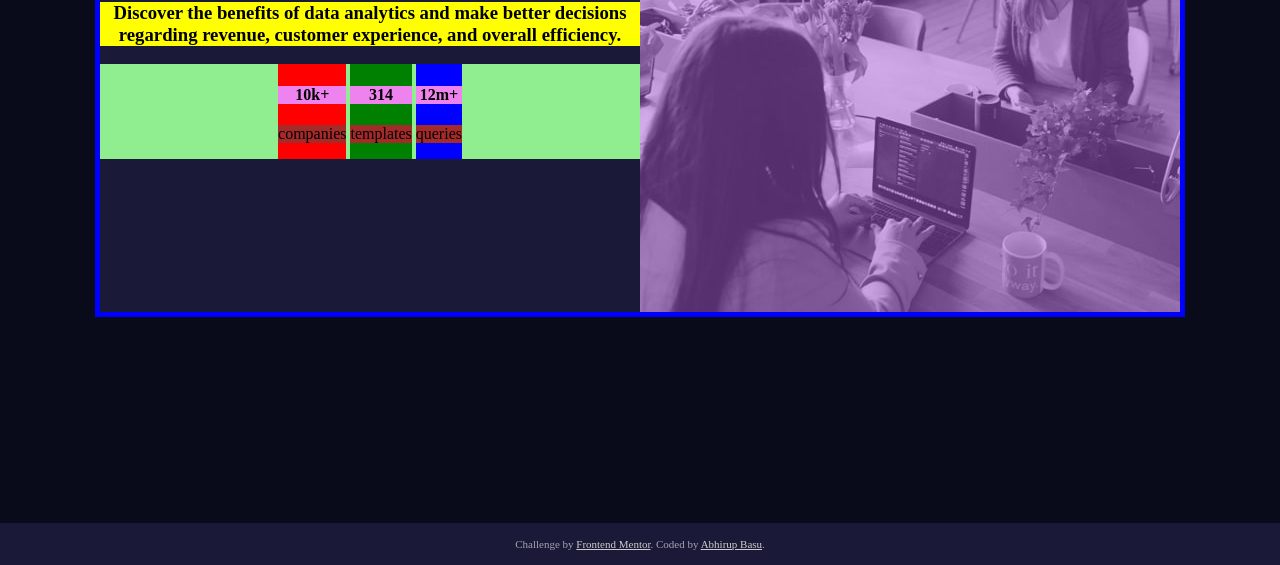
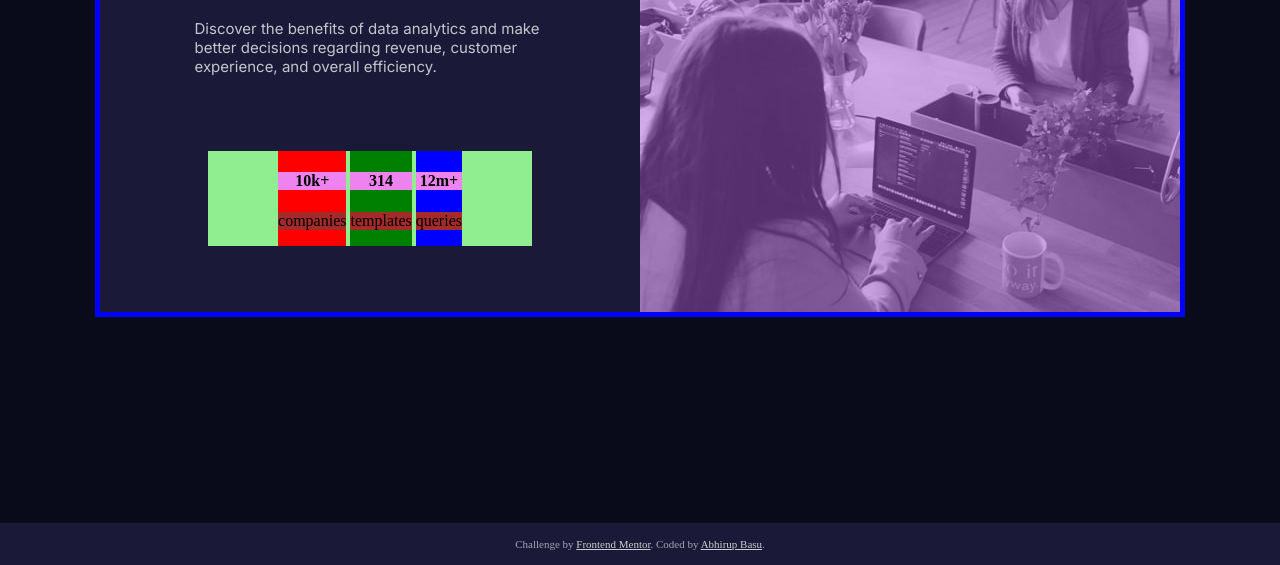
Before and after one commit to basuabhirup/stats-preview-card, a plain HTML site: page index.html in a window 1280 px wide. Shown: the part 235-800 px from the top of the page. Drawn offline with Linux system fonts and the light colour scheme.

Commit message:
propery styled the heading and the main paragraph. Now only designing the stats part is pending.

```diff
--- a/index.html
+++ b/index.html
@@ -5,7 +5,8 @@
   <meta charset="UTF-8">
   <meta name="viewport" content="width=device-width, initial-scale=1.0">
   <link rel="stylesheet" href="./styles.css">
-
+  <link rel="preconnect" href="https://fonts.gstatic.com">
+  <link href="https://fonts.googleapis.com/css2?family=Inter:wght@400;700&family=Lexend+Deca&display=swap" rel="stylesheet">
   <link rel="icon" href="./images/favicon.ico">
 
   <title>Stats preview card component</title>
--- a/styles.css
+++ b/styles.css
@@ -43,7 +43,12 @@ img {
 
 h1 {
   display: inline-block;
-  background-color: pink;
+  margin: 40px auto 10px;
+  text-align: left;
+  width: 65%;
+  font-family: 'Inter', sans-serif;
+  font-weight: bold;
+  color: hsl(0, 0%, 100%);
 }
 
 .insights {
@@ -52,11 +57,19 @@ h1 {
 
 h3 {
   display: inline-block;
-  background-color: yellow;
+  margin: 25px auto;
+  text-align: left;
+  width: 65%;
+  font-family: 'Inter', sans-serif;
+  font-weight: 400;
+  font-size: 15px;
+  color: hsla(0, 0%, 100%, 0.75);
 }
 
 .stats {
   background-color: lightgreen;
+  width: 60%;
+  margin: 50px auto 5px;
 }
 
 .companies {
```
